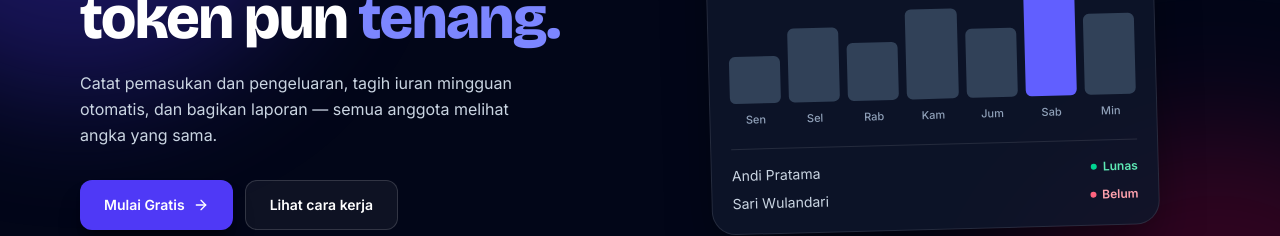
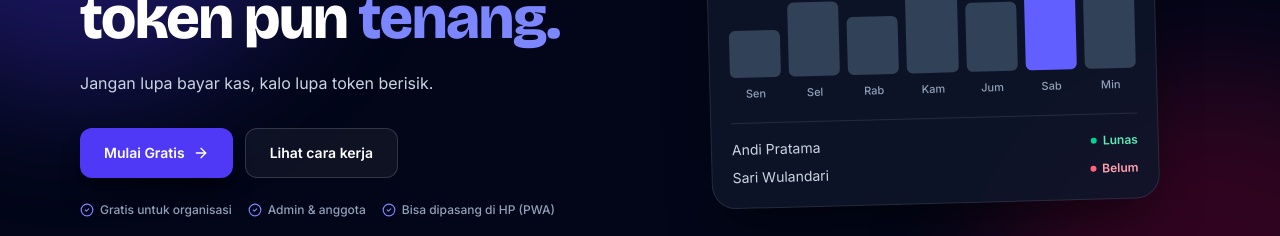
Before and after one commit to Nabz-maker/kantin-sebelah-kas, a Next.js app: page / in a window 1280 px wide. Shown: the part 291-527 px from the top of the page. Built offline with nearby package versions, Linux system fonts and the light colour scheme; no server answers.

Commit message:
ubah sub-headline landing & login

```diff
--- a/app/login/page.js
+++ b/app/login/page.js
@@ -126,7 +126,7 @@ function BrandStage() {
         </h1>
 
         <motion.p initial={{ opacity: 0, y: 20 }} animate={{ opacity: 1, y: 0 }} transition={{ duration: 0.5, delay: 0.38 }} className="mt-5 max-w-md text-sm leading-relaxed text-slate-300 md:text-base">
-          Catat pemasukan dan pengeluaran, tagih iuran mingguan otomatis, dan bagikan laporan — semua anggota melihat angka yang sama.
+          Jangan lupa bayar kas, kalo lupa token berisik.
         </motion.p>
       </div>
 
--- a/app/page.js
+++ b/app/page.js
@@ -119,7 +119,7 @@ export default function Landing() {
             </h1>
 
             <motion.p initial={{ opacity: 0, y: 20 }} animate={{ opacity: 1, y: 0 }} transition={{ duration: 0.5, delay: 0.3 }} className="mt-5 max-w-md text-sm leading-relaxed text-slate-300 md:text-base">
-              Catat pemasukan dan pengeluaran, tagih iuran mingguan otomatis, dan bagikan laporan — semua anggota melihat angka yang sama.
+              Jangan lupa bayar kas, kalo lupa token berisik.
             </motion.p>
 
             <motion.div initial={{ opacity: 0, y: 20 }} animate={{ opacity: 1, y: 0 }} transition={{ duration: 0.5, delay: 0.4 }} className="mt-8 flex flex-wrap gap-3">
```
